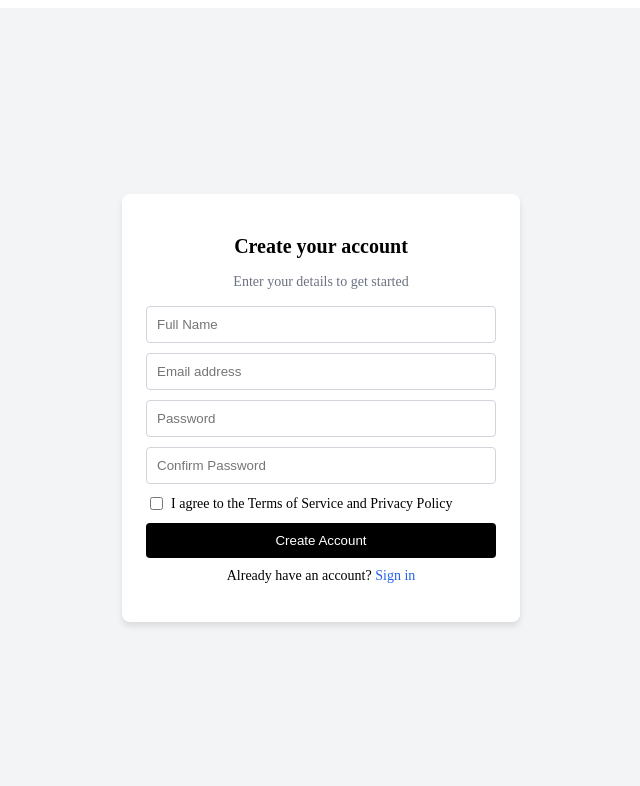
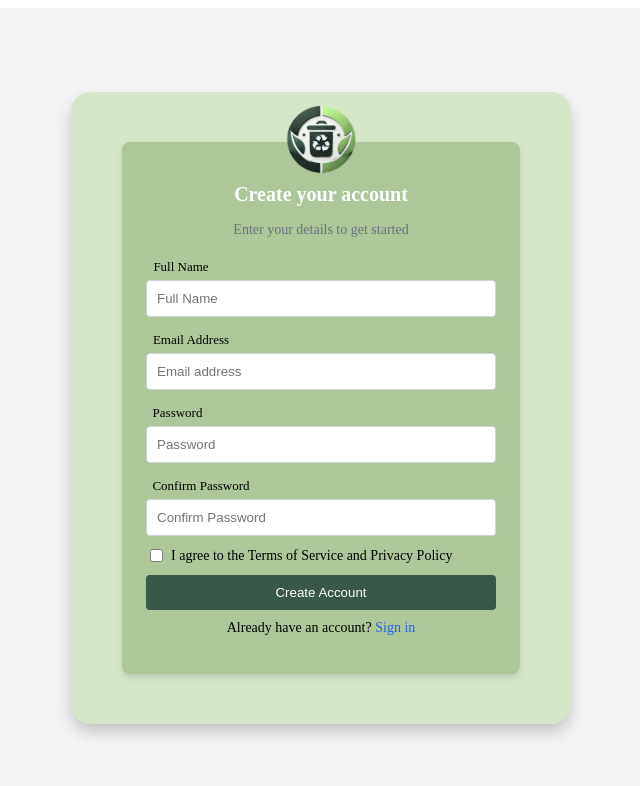
Before and after one commit to DibuBaj/WMS-Frontend, a React (Vite) app: page /signup in a window 1280 px wide. Shown: the top 786 px of the page, without its empty margins (319-959 px from the left). Built offline with nearby package versions, Linux system fonts and the light colour scheme.

Commit message:
Theme changed

```diff
--- a/src/pages/SignIn.jsx
+++ b/src/pages/SignIn.jsx
@@ -1,6 +1,7 @@
 import React, { useState } from "react";
 import { useNavigate } from "react-router-dom";
 import "../styles/signin.css";
+import Logo from "../assets/Logo.svg";
 
 const SignIn = () => {
   const navigate = useNavigate();
@@ -26,8 +27,12 @@ const SignIn = () => {
 
   return (
     <div className="container">
+      <div className="background-container">
+      <div className="logo-wrapper">
+          <img src={Logo} alt="GreenBin Logo" className="logo-img" />
+        </div>
       <div className="form-box">
-        <h2 className="title">Welcome back</h2>
+        <h2 className="title">Welcome to GreenBin</h2>
         <p className="subtitle">Sign in to your account</p>
         <form onSubmit={handleSubmit} className="form">
           <input
@@ -69,7 +74,8 @@ const SignIn = () => {
           Don't have an account? <a href="/signup" className="signup-link">Sign up</a>
         </p>
       </div>
-    </div>
+      </div>
+   </div>
   );
 };
 
--- a/src/pages/SignUp.jsx
+++ b/src/pages/SignUp.jsx
@@ -1,6 +1,8 @@
 import React, { useState } from "react";
 import { useNavigate } from "react-router-dom";
 import "../styles/signup.css";
+import Logo from "../assets/Logo.svg";
+
 
 const SignUp = () => {
   const navigate = useNavigate();
@@ -29,10 +31,16 @@ const SignUp = () => {
 
   return (
     <div className="container">
+      <div className="background-container">
+        <div className="logo-wrapper">
+          <img src={Logo} alt="GreenBin Logo" className="logo-img" />
+        </div>
       <div className="form-box">
         <h2 className="title">Create your account</h2>
         <p className="subtitle">Enter your details to get started</p>
         <form onSubmit={handleSubmit} className="form">
+
+        <label className="input-label-name">Full Name</label>
           <input
             type="text"
             name="fullName"
@@ -42,6 +50,8 @@ const SignUp = () => {
             className="input"
             required
           />
+
+        <label className="input-label-email">Email Address</label>
           <input
             type="email"
             name="email"
@@ -51,6 +61,7 @@ const SignUp = () => {
             className="input"
             required
           />
+          <label className="input-label-password">Password</label>
           <input
             type="password"
             name="password"
@@ -60,6 +71,8 @@ const SignUp = () => {
             className="input"
             required
           />
+
+        <label className="input-label-re-password">Confirm Password</label>
           <input
             type="password"
             name="confirmPassword"
@@ -89,6 +102,7 @@ const SignUp = () => {
         </p>
       </div>
     </div>
+    </div>
   );
 };
 
--- a/src/styles/signin.css
+++ b/src/styles/signin.css
@@ -6,8 +6,33 @@
     background-color: #f3f4f6;
   }
 
+  .background-container {
+    background-color:rgb(213, 230, 200);
+    padding: 50px;
+    border-radius: 20px;
+    box-shadow: 0 8px 16px rgba(0, 0, 0, 0.2);
+    display: flex;
+    flex-direction: column;
+    align-items: center;
+    position: relative;
+    width: 400px;
+}
+.logo-wrapper {
+  position: absolute;
+  top: -40px; /* Adjusts position between background and form */
+  display: flex;
+  justify-content: center;
+  width: 100%;
+}
+
+.logo-img {
+  width: 80px;  /* Adjust size */
+  padding: 40px;
+  border-radius: 50%;
+}
+
   .form-box {
-    background: white;
+    background:rgb(173, 199, 154);
     padding: 24px;
     border-radius: 8px;
     box-shadow: 0 4px 6px rgba(0, 0, 0, 0.1);
@@ -64,7 +89,7 @@
   }
 
   .submit-btn {
-    background-color: black;
+    background-color: #395849;
     color: white;
     padding: 10px;
     border: none;
--- a/src/styles/signup.css
+++ b/src/styles/signup.css
@@ -14,16 +14,41 @@
   width: 350px;
   text-align: center;
 }
-
+.input-label-name{
+  padding-right: 280px;
+  font-size: small;
+  position: relative;
+  bottom: -5px;
+}
+.input-label-email{
+  padding-right: 260px;
+  font-size: small;
+  position: relative;
+  bottom: -5px;
+}
+.input-label-password{
+  padding-right: 287px;
+  font-size: small;
+  position: relative;
+  bottom: -5px;
+}
+.input-label-re-password{
+  padding-right: 240px;
+  font-size: small;
+  position: relative;
+  bottom: -5px;
+}
 .title {
   font-size: 20px;
   font-weight: bold;
+  color: white;
 }
 
 .subtitle {
   font-size: 14px;
-  color: #6b7280;
   margin-bottom: 16px;
+  color: white;
+
 }
 
 .form {
```
Also changed, not shown: src/assets/Logo.svg (added), src/assets/Vector.svg (deleted).
